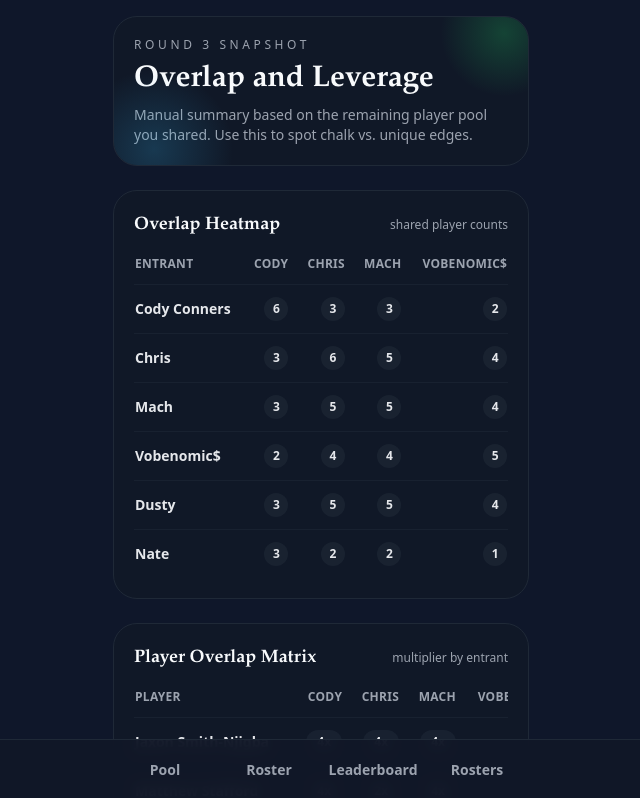
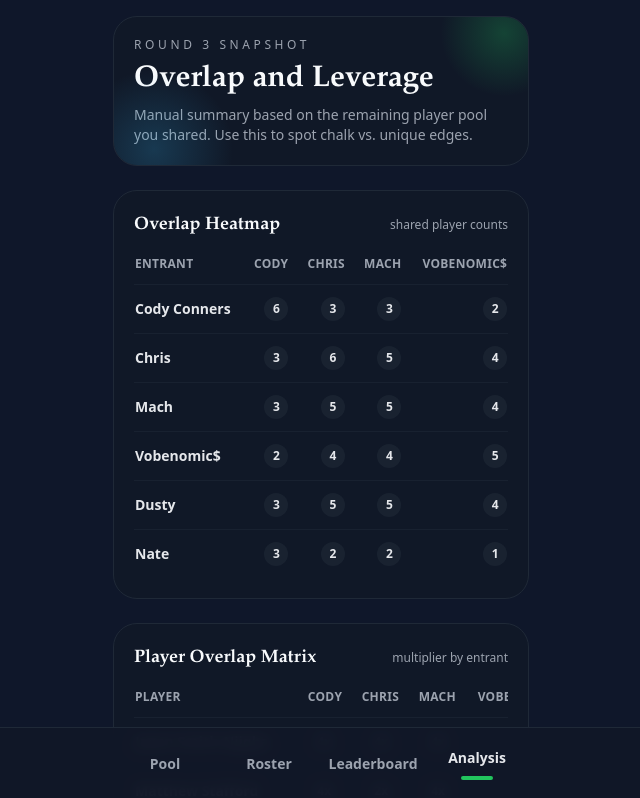
Before and after one commit to dustybecker/playoff-pool, a Next.js app: page /analysis in a window 1280 px wide. Shown: the top 798 px of the page, without its empty margins (319-959 px from the left). Built offline with nearby package versions, Linux system fonts and the light colour scheme.

Commit message:
Add files via upload

```diff
--- a/components/BottomNav.tsx
+++ b/components/BottomNav.tsx
@@ -12,7 +12,7 @@ const tabs: Tab[] = [
   { label: "Pool", href: "/" },
   { label: "Roster", href: "/roster" },
   { label: "Leaderboard", href: "/leaderboard" },
-  { label: "Rosters", href: "/rosters" }, // 👈 ADD THIS
+  { label: "Analysis", href: "/analysis" },
 ];
 
 export default function BottomNav() {
```
